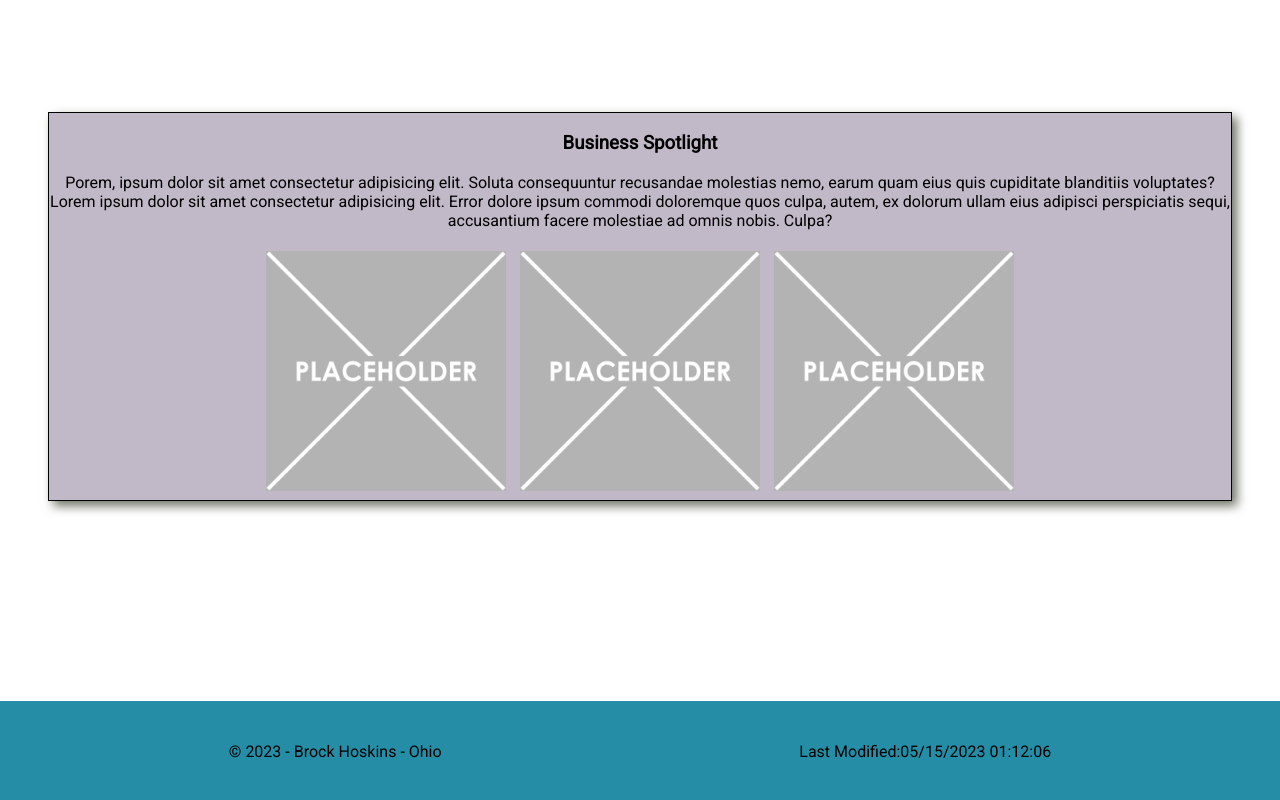
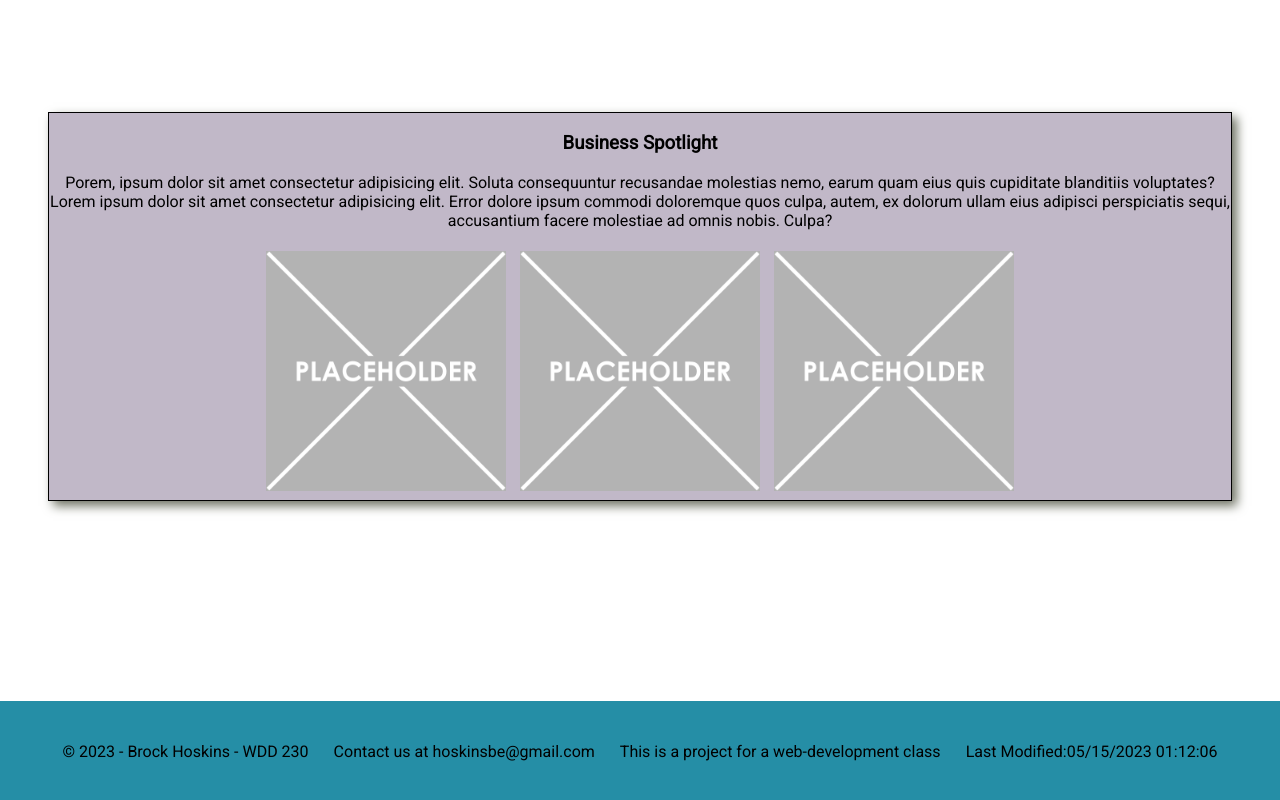
Before and after one commit to BrockH1/wdd230, a plain HTML site: page Chamber/index.html in a window 1280 px wide. Shown: the part 1069-1869 px from the top of the page. Drawn offline with Linux system fonts and the light colour scheme.

Commit message:
added info to footer

```diff
--- a/Chamber/index.html
+++ b/Chamber/index.html
@@ -74,7 +74,9 @@
     </section>
     </main>
     <footer>
-      <p>&copy; <span id="year"></span> - Brock Hoskins - Ohio</p>
+      <p>&copy; <span id="year"></span> - Brock Hoskins - WDD 230</p>
+      <p>Contact us at hoskinsbe@gmail.com</p>
+      <p>This is a project for a web-development class</p>
       <p>Last Modified:<span id="lastModified"></span></p>
     </footer>
     <script src="scripts/getDate.js"></script>
```
